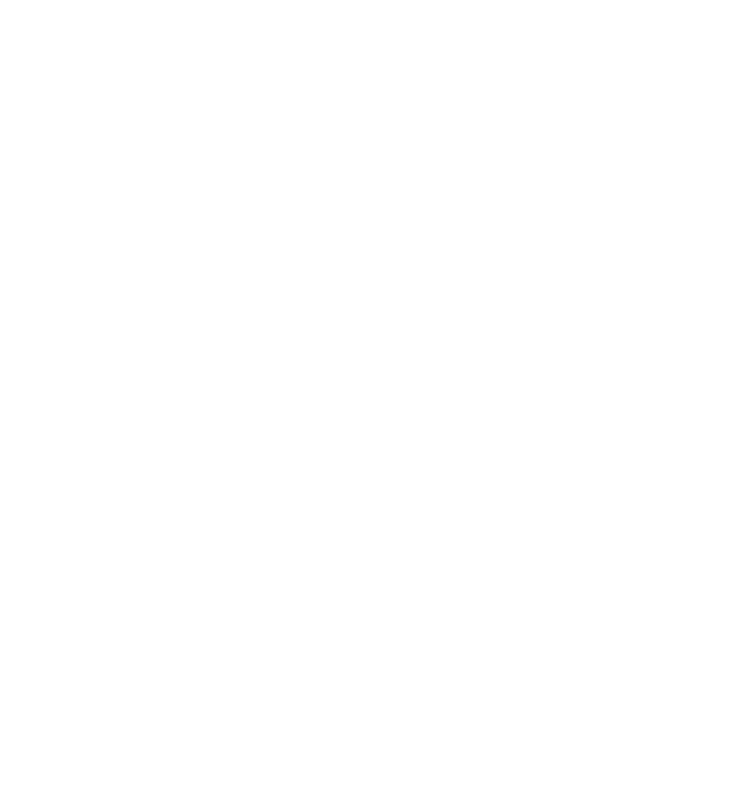
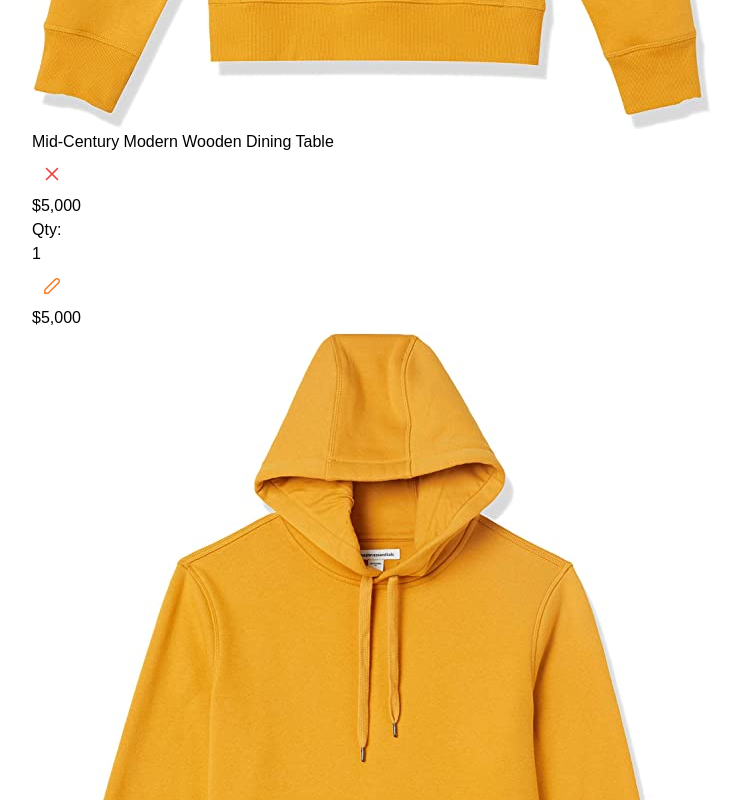
Before and after one commit to richard9809/vue-e-commerce, a Vue app: page /cart in a window 1280 px wide. Shown: the part 1800-2600 px from the top of the page, without its empty margins (53-793 px from the left). Before the commit the page ends 1341 px from the top, so only its background shows below. Built offline with nearby package versions, Linux system fonts and the light colour scheme; no server answers; data requests are answered from the project's data file; a web font is replaced by a local one.

Commit message:
added the toast for notification

```diff
--- a/db.json
+++ b/db.json
@@ -1,10 +1,108 @@
 {
   "cart": [
     {
-      "id": "16",
-      "name": "Classic White Tee - Timeless Style and Comfort",
-      "price": 73,
-      "quantity": 100,
+      "id": "28",
+      "name": "hi",
+      "price": 400,
+      "quantity": 1,
+      "image": "images/prod-img.jpg"
+    },
+    {
+      "id": 29,
+      "name": "Mid-Century Modern Wooden Dining Table",
+      "price": 5000,
+      "quantity": 1,
+      "image": "images/prod-img.jpg"
+    },
+    {
+      "id": 30,
+      "name": "Elegant Golden-Base Stone Top Dining Table",
+      "price": 5000,
+      "quantity": 1,
+      "image": "images/prod-img.jpg"
+    },
+    {
+      "id": 34,
+      "name": "Modern Ergonomic Office Chair",
+      "price": 71,
+      "quantity": 1,
+      "image": "images/prod-img.jpg"
+    },
+    {
+      "id": 45,
+      "name": "Sleek Futuristic Electric Bicycle",
+      "price": 22,
+      "quantity": 1,
+      "image": "images/prod-img.jpg"
+    },
+    {
+      "id": 45,
+      "name": "Sleek Futuristic Electric Bicycle",
+      "price": 22,
+      "quantity": 1,
+      "image": "images/prod-img.jpg"
+    },
+    {
+      "id": 45,
+      "name": "Sleek Futuristic Electric Bicycle",
+      "price": 22,
+      "quantity": 1,
+      "image": "images/prod-img.jpg"
+    },
+    {
+      "id": 43,
+      "name": "Elegant Purple Leather Loafers",
+      "price": 17,
+      "quantity": 1,
+      "image": "images/prod-img.jpg"
+    },
+    {
+      "id": 48,
+      "name": "Sleek Olive Green Hardshell Carry-On Luggage",
+      "price": 48,
+      "quantity": 1,
+      "image": "images/prod-img.jpg"
+    },
+    {
+      "id": 51,
+      "name": "prueba elemento a editar",
+      "price": 333,
+      "quantity": 1,
+      "image": "images/prod-img.jpg"
+    },
+    {
+      "id": 49,
+      "name": "Chic Transparent Fashion Handbag",
+      "price": 61,
+      "quantity": 1,
+      "image": "images/prod-img.jpg"
+    },
+    {
+      "id": 51,
+      "name": "prueba elemento a editar",
+      "price": 333,
+      "quantity": 1,
+      "image": "images/prod-img.jpg"
+    },
+    {
+      "id": 119,
+      "name": "New Product",
+      "price": 10,
+      "quantity": 1,
+      "image": "images/prod-img.jpg"
+    },
+    {
+      "id": 51,
+      "name": "prueba elemento a editar",
+      "price": 333,
+      "quantity": 1,
+      "image": "images/prod-img.jpg"
+    },
+    {
+      "id": 51,
+      "name": "prueba elemento a editar",
+      "price": 333,
+      "quantity": 1,
       "image": "images/prod-img.jpg"
     }
   ]
--- a/src/assets/main.css
+++ b/src/assets/main.css
@@ -103,6 +103,7 @@ svg {
   padding-block: 0.25rem;
 }
 
+
 .custom .p-button {
   background: #db4444;
   border: 1px solid #db4444;
--- a/src/components/CartItem.vue
+++ b/src/components/CartItem.vue
@@ -1,6 +1,9 @@
 <script setup>
 import { useCartStore } from "@/stores/cart";
 import { ref } from "vue";
+import useToastMessages from "@/composables/useToastMessages";
+
+const { showSuccessToast, showErrorToast } = useToastMessages();
 
 defineProps({
   item: {
@@ -33,6 +36,12 @@ const handleEdit = (item) => {
   store.updateCartItem(updatedItem);
   store.fetchCartItems();
   visible.value = false;
+  showSuccessToast("Edit", "Cart item has been edited successfully");
+};
+
+const handleDelete = (item) => {
+  store.deleteCart(item);
+  showSuccessToast("Delete", "Item has been deleted successfully")
 };
 
 function numberFormat(number) {
@@ -58,7 +67,7 @@ function numberFormat(number) {
           text
           rounded
           aria-label="Cancel"
-          @click="store.deleteCart(item)"
+          @click="handleDelete(item)"
         />
       </div>
 
--- a/src/components/Product.vue
+++ b/src/components/Product.vue
@@ -1,6 +1,9 @@
 <script setup>
 import { ref } from "vue";
 import { useCartStore } from "@/stores/cart";
+import useToastMessages from "@/composables/useToastMessages";
+
+const { showSuccessToast } = useToastMessages();
 
 defineProps({
   item: {
@@ -18,8 +21,8 @@ const addCartItem = (cartId, productName, productPrice) => {
     quantity: 1,
     image: "images/prod-img.jpg",
   };
-
   store.addToCart(newCartItem);
+  showSuccessToast("Add", "Product added successfully!")
 };
 
 function numberFormat(number) {
--- /dev/null
+++ b/src/composables/useToastMessages.js
@@ -0,0 +1,25 @@
+import { useToast } from "primevue/usetoast";
+
+export default function useToastMessages() {
+  const toast = useToast();
+
+  const showSuccessToast = (summary, detail) => {
+    toast.add({
+      severity: "success",
+      summary,
+      detail,
+      life: 10000,
+    });
+  };
+
+  const showErrorToast = (summary, detail) => {
+    toast.add({
+      severity: "error",
+      summary,
+      detail,
+      life: 3000,
+    });
+  };
+
+  return { showSuccessToast, showErrorToast };
+}
--- a/src/main.js
+++ b/src/main.js
@@ -18,6 +18,8 @@ import Rating from "primevue/rating";
 import Dropdown from "primevue/dropdown";
 import Dialog from "primevue/dialog";
 
+import Toast from "primevue/toast";
+import ToastService from "primevue/toastservice";
 
 import DataTable from "primevue/datatable";
 import Column from "primevue/column";
@@ -45,8 +47,10 @@ app.component("Column", Column);
 app.component("ColumnGroup", ColumnGroup);
 app.component("Row", Row);
 app.component("Dialog", Dialog);
+app.component("Toast", Toast);
 
 app.use(createPinia());
 app.use(router);
+app.use(ToastService);
 
 app.mount("#app");
--- a/src/stores/cart.js
+++ b/src/stores/cart.js
@@ -28,7 +28,8 @@ export const useCartStore = defineStore("cart", {
       });
       const newCartItem = await response.json();
       console.log(newCartItem);
-      this.cartItems(...this.cartItems, newCartItem);
+      this.cartItems = [newCartItem, ...this.cartItems];
+      this.fetchCartItems();
     },
     async fetchCartItems() {
       try {
--- a/src/views/CartView.vue
+++ b/src/views/CartView.vue
@@ -8,6 +8,7 @@ const store = useCartStore();
 </script>
 
 <template>
+  <Toast />
   <div class="h-full">
     <div class="container py-4 h-full">
       <div
--- a/src/views/HomeView.vue
+++ b/src/views/HomeView.vue
@@ -29,6 +29,7 @@ async function applyFilters() {
 
 <template>
   <div class="h-full surface-ground">
+    <Toast />
     <div class="container">
       <div class="py-4">
         <Card
```
Also changed, not shown: public/images/desktop-screenshot.png (added), public/images/mobile-screenshot.png (added).
